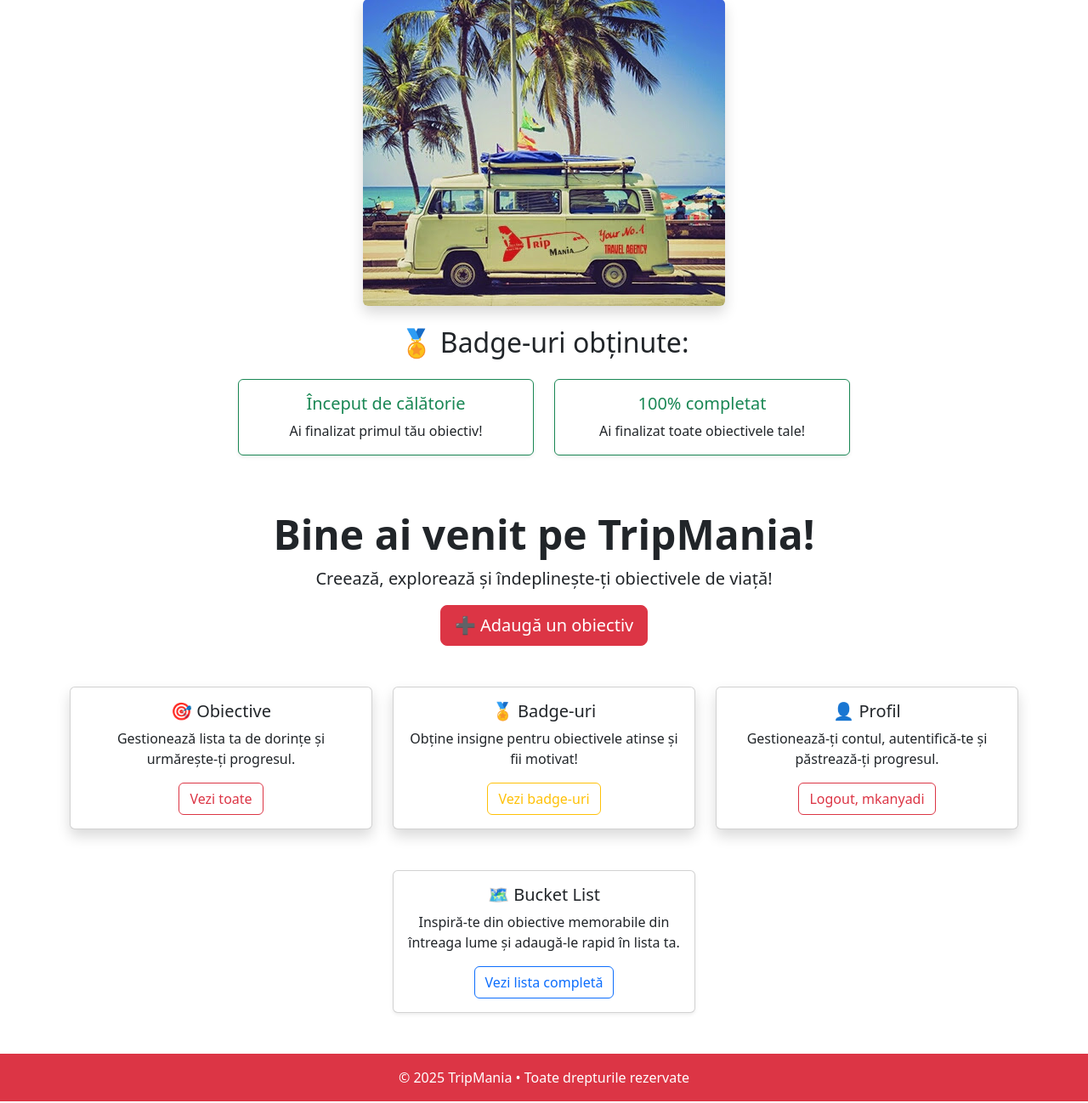
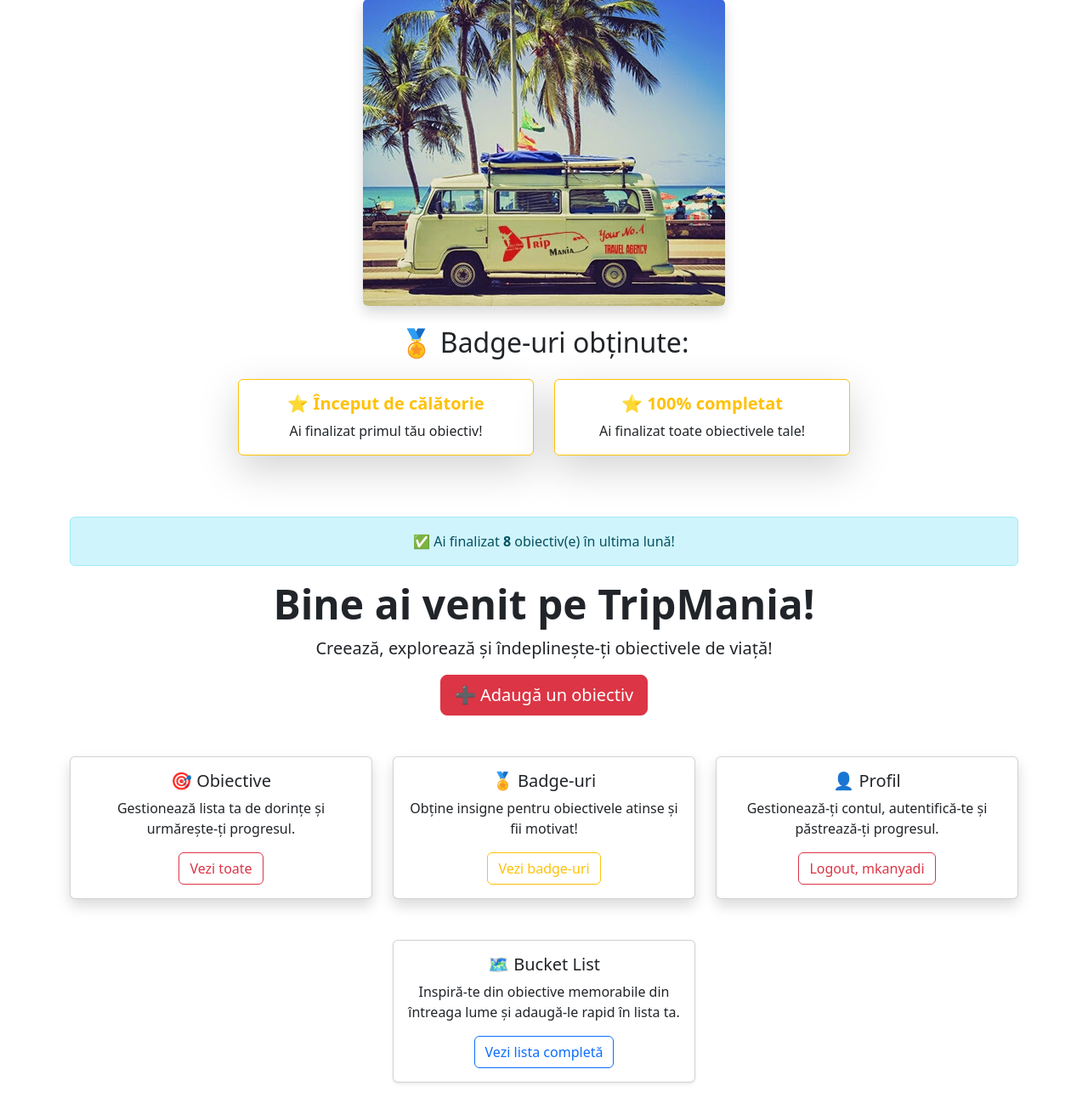
Before and after one commit to Mkanyadi/mkProject, a Django app: page / in a window 1280 px wide. Shown: the part 81-1379 px from the top of the page at 85% size. Run offline with Django 5.2, Linux system fonts and the light colour scheme; a user stored in the database is signed in; data comes from the database, SQL or seed files in the repository; both versions use the stored data as it was after the commit.

Commit message:
Noua varianta cu sistem badge

```diff
--- a/blogsite/settings.py
+++ b/blogsite/settings.py
@@ -63,6 +63,7 @@
                 'django.template.context_processors.request',
                 'django.contrib.auth.context_processors.auth',
                 'django.contrib.messages.context_processors.messages',
+                'objective.context_processors.obiective_finalizate_luna',
             ],
         },
     },
@@ -137,7 +138,6 @@
 MEDIA_URL = '/media/'
 MEDIA_ROOT = BASE_DIR / 'media'
 
-
 DEFAULT_FROM_EMAIL = 'no-reply@tripmania.ro'
 
 EMAIL_BACKEND = 'django.core.mail.backends.smtp.EmailBackend'
--- a/blogsite/urls.py
+++ b/blogsite/urls.py
@@ -20,6 +20,9 @@
 from django.conf import settings
 from django.conf.urls.static import static
 
+from django.conf import settings
+from django.conf.urls.static import static
+
 urlpatterns = [
     path('admin/', admin.site.urls),
     path('', home, name='home'),
--- /dev/null
+++ b/objective/context_processors.py
@@ -0,0 +1,17 @@
+from datetime import timedelta
+from django.utils import timezone
+from .models import Objective
+
+def obiective_finalizate_luna(request):
+    if request.user.is_authenticated:
+        acum = timezone.now()
+        ultima_luna = acum - timedelta(days=30)
+        nr_finalizate = Objective.objects.filter(
+            user=request.user,
+            completed=True,
+            updated_at__gte=ultima_luna
+        ).count()
+    else:
+        nr_finalizate = 0
+
+    return {'obiective_finalizate_recent': nr_finalizate}
--- a/objective/views.py
+++ b/objective/views.py
@@ -14,18 +14,9 @@
 from django.contrib import messages
 
 BUCKET_OBJECTIVES = [
-    {
-        "title": "Santorini (Grecia)",
-        "description": "Cină romantică pe o terasă cu vedere la mare."
-    },
-    {
-        "title": "Japonia (Tokyo/Kyoto)",
-        "description": "Privește cireșii în floare primăvara."
-    },
-    {
-        "title": "Route 66 (SUA)",
-        "description": "Aventură auto clasică de-a lungul Route 66 în SUA."
-    },
+    {"title": "Santorini (Grecia)", "description": "Cină romantică pe o terasă cu vedere la mare."},
+    {"title": "Japonia (Tokyo/Kyoto)", "description": "Privește cireșii în floare primăvara."},
+    {"title": "Route 66 (SUA)", "description": "Aventură auto clasică de-a lungul Route 66 în SUA."},
 ]
 
 @login_required
@@ -51,11 +42,7 @@
         title = request.POST.get('title')
         description = request.POST.get('description')
         if title and description:
-            Objective.objects.create(
-                user=request.user,
-                title=title,
-                description=description,
-            )
+            Objective.objects.create(user=request.user, title=title, description=description)
         return HttpResponseRedirect(reverse('bucket-list'))
 
 class ObjectiveListView(LoginRequiredMixin, ListView):
@@ -136,18 +123,17 @@
     badgeuri_obtinute = set(user.badges.values_list('name', flat=True))
 
     if finalizate >= 1 and "Început de călătorie" not in badgeuri_obtinute:
-        badge, created = Badge.objects.get_or_create(
+        badge, _ = Badge.objects.get_or_create(
             name="Început de călătorie",
             defaults={"description": "Ai finalizat primul tău obiectiv!"}
         )
-        badge.users.add(user)
+        user.badges.add(badge)
         print("🏅 Acordat: Început de călătorie")
 
-
     if total > 0 and finalizate == total and "100% completat" not in badgeuri_obtinute:
-        badge, created = Badge.objects.get_or_create(
+        badge, _ = Badge.objects.get_or_create(
             name="100% completat",
             defaults={"description": "Ai finalizat toate obiectivele tale!"}
         )
-        badge.users.add(user)
+        user.badges.add(badge)
         print("🏆 Acordat: 100% completat")
--- a/templates/objectives/home.html
+++ b/templates/objectives/home.html
@@ -8,14 +8,15 @@
 
     <div class="container mb-5">
         <h2 class="text-center mb-4">🏅 Badge-uri obținute:</h2>
-
         {% if badges %}
             <div class="row justify-content-center">
                 {% for badge in badges %}
-                <div class="col-md-4 mb-3">
-                    <div class="card border-success shadow-sm h-100">
+                    <div class="col-md-4 mb-4">
+                        <div class="card h-100 border-warning shadow-lg badge-highlight">
                             <div class="card-body text-center">
-                            <h5 class="card-title text-success">{{ badge.name }}</h5>
+                                <h5 class="card-title text-warning fw-bold">
+                                    ⭐ {{ badge.name }}
+                                </h5>
                                 <p class="card-text">{{ badge.description }}</p>
                             </div>
                         </div>
@@ -27,6 +28,10 @@
                 Nu ai încă niciun badge. Începe să finalizezi obiective pentru a obține primele tale insigne! 🏁
             </div>
         {% endif %}
+    </div>
+
+    <div class="alert alert-info text-center mt-4" role="alert">
+        ✅ Ai finalizat <strong>{{ obiective_finalizate_recent }}</strong> obiectiv(e) în ultima lună!
     </div>
 
     <div class="text-center mb-5">
@@ -85,4 +90,12 @@
             </div>
         </div>
     </div>
+
+    <style>
+        .badge-highlight:hover {
+            transform: scale(1.03);
+            transition: 0.3s ease;
+            box-shadow: 0 0 15px gold;
+        }
+    </style>
 {% endblock %}
```
Also changed, not shown: db.sqlite3. Lines whose indentation alone changed are shown as unchanged.
